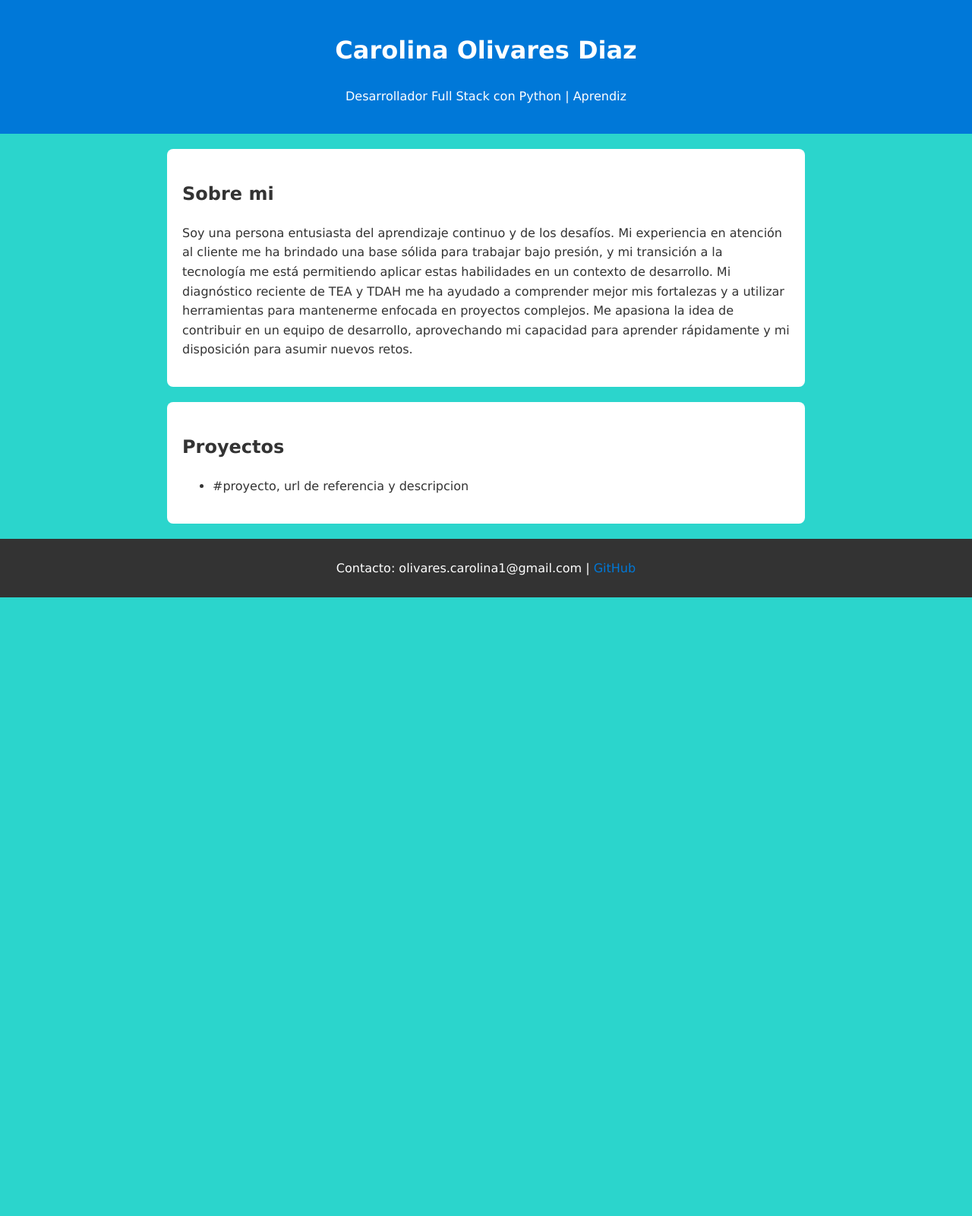
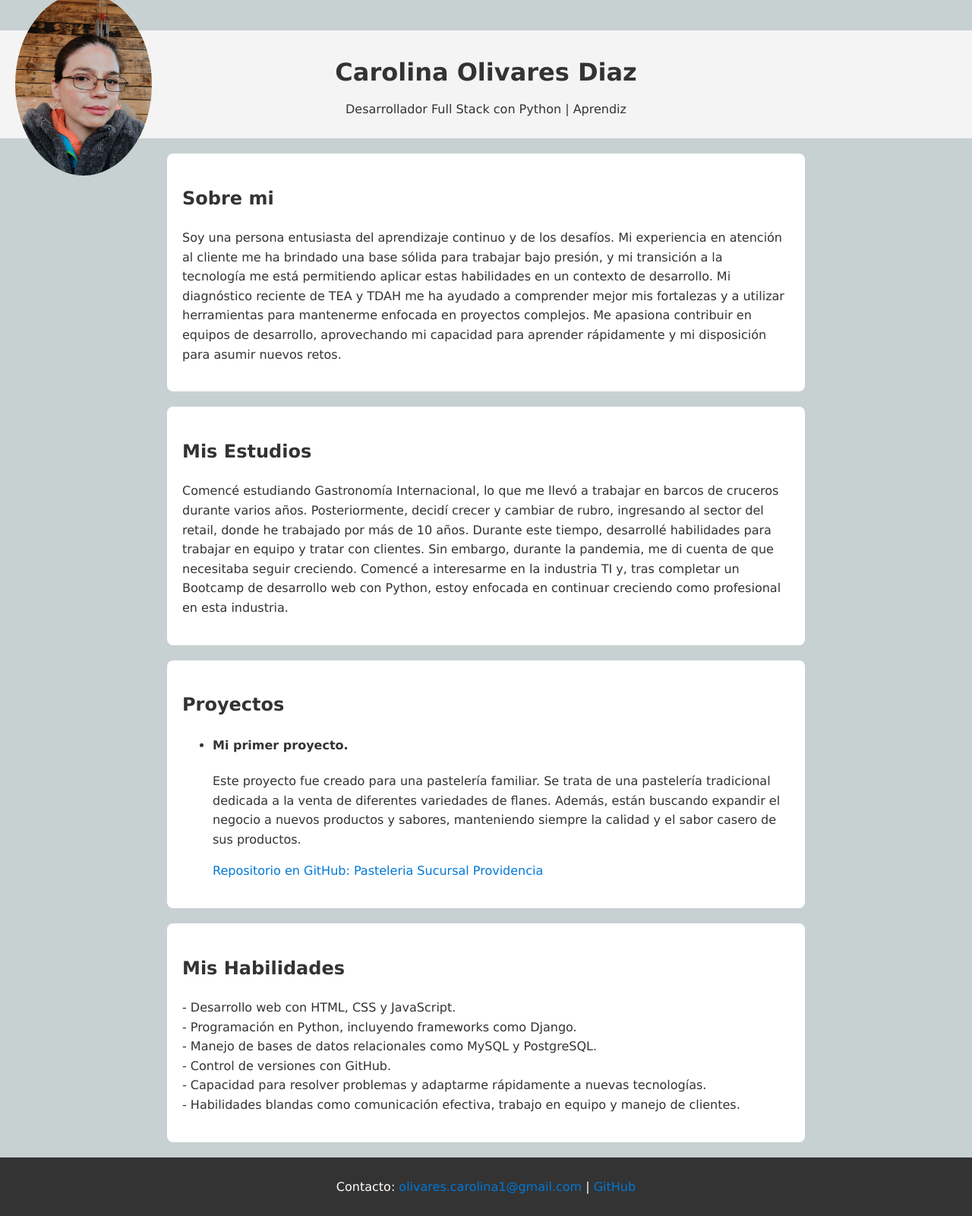
Before and after one commit to carola1987/portafolio, a plain HTML site: page index.html in a window 1280 px wide. Shown: the whole page at 76% size. Before the commit the page ends 800 px from the top, so only its background shows below. Drawn offline with Linux system fonts and the light colour scheme.

Commit message:
primer portafolio terminado

```diff
--- a/css/styles.css
+++ b/css/styles.css
@@ -1,17 +1,40 @@
 body {
     font-family: 'Lucida Sans', sans-serif;
     margin: 0;
-    padding: 0;
+    padding: 20px 0 0;
     line-height: 1.6;
-    background-color: #2bd5cc;
+    background-color: #c8d1d1;
     color: #333;
 }
 
 header {
-    background-color: #0078d8;
-    color: #fff;
+    display: flex;
+    align-items: center;
+    justify-content: center;
+    position: relative;
     padding: 20px;
+    background-color: #f4f4f4;
+    margin-top: 20px;
+}
+
+header img {
+    width: 180px;
+    height: auto;
+    border-radius: 50%;
+    position: absolute;
+    left: 20px;
+}
+
+header div {
     text-align: center;
+}
+
+header h1 {
+    margin: 10px 0;
+}
+
+header p {
+    margin: 5px 0;
 }
 
 section {
--- a/index.html
+++ b/index.html
@@ -1,23 +1,46 @@
 <!DOCTYPE html>
 <html lang="en">
+
 <head>
     <meta charset="UTF-8">
     <meta name="viewport" content="width=device-width, initial-scale=1.0">
     <title> Mi Portafolio </title>
     <link rel="stylesheet" href="css/styles.css">
 </head>
+
 <body>
     <header>
-        <h1> Carolina Olivares Diaz </h1>
-        <p> Desarrollador Full Stack con Python | Aprendiz </p>
+        <img src="img/foto perfil.jpg" alt="Foto de perfil de Carolina Olivares">
+
+        <div>
+
+            <h1> Carolina Olivares Diaz </h1>
+            <p> Desarrollador Full Stack con Python | Aprendiz </p>
+
+        </div>
     </header>
 
     <section>
         <h2> Sobre mi </h2>
         <p>
-            Soy una persona entusiasta del aprendizaje continuo y de los desafíos. Mi experiencia en atención al cliente me ha brindado una base sólida para trabajar bajo presión, y mi transición a la tecnología me está permitiendo aplicar estas habilidades en un contexto de desarrollo. Mi diagnóstico reciente de TEA y TDAH me ha
-            ayudado a comprender mejor mis fortalezas y a utilizar herramientas para mantenerme enfocada en proyectos complejos. Me apasiona la idea de contribuir en un equipo de desarrollo, aprovechando mi
-            capacidad para aprender rápidamente y mi disposición para asumir nuevos retos.
+            Soy una persona entusiasta del aprendizaje continuo y de los desafíos. Mi experiencia en atención al cliente
+            me ha brindado una base sólida para trabajar bajo presión, y mi transición a la tecnología me está
+            permitiendo aplicar estas habilidades en un contexto de desarrollo. Mi diagnóstico reciente de TEA y TDAH
+            me ha ayudado a comprender mejor mis fortalezas y a utilizar herramientas para mantenerme enfocada en
+            proyectos complejos. Me apasiona contribuir en equipos de desarrollo, aprovechando mi capacidad para
+            aprender rápidamente y mi disposición para asumir nuevos retos.
+        </p>
+    </section>
+
+    <section>
+        <h2> Mis Estudios </h2>
+        <p>
+            Comencé estudiando Gastronomía Internacional, lo que me llevó a trabajar en barcos de cruceros durante
+            varios años. Posteriormente, decidí crecer y cambiar de rubro, ingresando al sector del retail, donde he
+            trabajado por más de 10 años. Durante este tiempo, desarrollé habilidades para trabajar en equipo y tratar
+            con clientes. Sin embargo, durante la pandemia, me di cuenta de que necesitaba seguir creciendo. Comencé a
+            interesarme en la industria TI y, tras completar un Bootcamp de desarrollo web con Python, estoy enfocada en
+            continuar creciendo como profesional en esta industria.
         </p>
     </section>
 
@@ -25,14 +48,38 @@
         <h2> Proyectos </h2>
         <ul>
             <li>
-                #proyecto, url de referencia y descripcion
+                <h4> Mi primer proyecto. </h4>
+                <p>
+                    Este proyecto fue creado para una pastelería familiar. Se trata de una pastelería tradicional
+                    dedicada a la venta de diferentes variedades de flanes. Además, están buscando expandir el negocio a
+                    nuevos productos y sabores, manteniendo siempre la calidad y el sabor casero de sus productos.
+                </p> <a href="https://github.com/carola1987/pasteleria.git">Repositorio en GitHub: Pasteleria</a>
+                <a
+                    href="https://github.com/carola1987/pasteleria/blob/main/proyecto%20-%20copia/onlyflans/web/static/web/images/sucursal.jpg?raw=true">
+                    Sucursal Providencia </a>
+
             </li>
         </ul>
     </section>
 
-<footer>
-    <p> Contacto: olivares.carolina1@gmail.com | <a href="https://github.com/carola1987"> GitHub </a></p>
-</footer>
+    <section>
+        <h2> Mis Habilidades </h2>
+        <p>
+            - Desarrollo web con HTML, CSS y JavaScript.<br>
+            - Programación en Python, incluyendo frameworks como Django.<br>
+            - Manejo de bases de datos relacionales como MySQL y PostgreSQL.<br>
+            - Control de versiones con GitHub.<br>
+            - Capacidad para resolver problemas y adaptarme rápidamente a nuevas tecnologías.<br>
+            - Habilidades blandas como comunicación efectiva, trabajo en equipo y manejo de clientes.
+        </p>
+        </p>
+    </section>
+
+    <footer>
+        <p> Contacto: <a href="mailto:olivares.carolina1@gmail.com"> olivares.carolina1@gmail.com </a> | <a
+                href="https://github.com/carola1987"> GitHub </a></p>
+    </footer>
 
 </body>
+
 </html>
```
Also changed, not shown: img/foto perfil.jpg (added).
